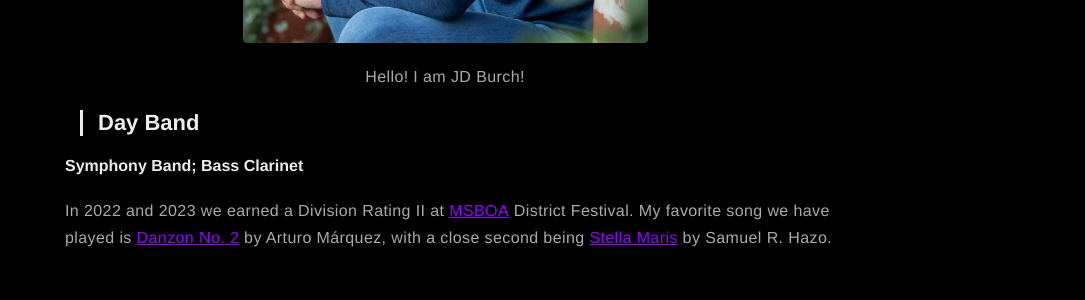
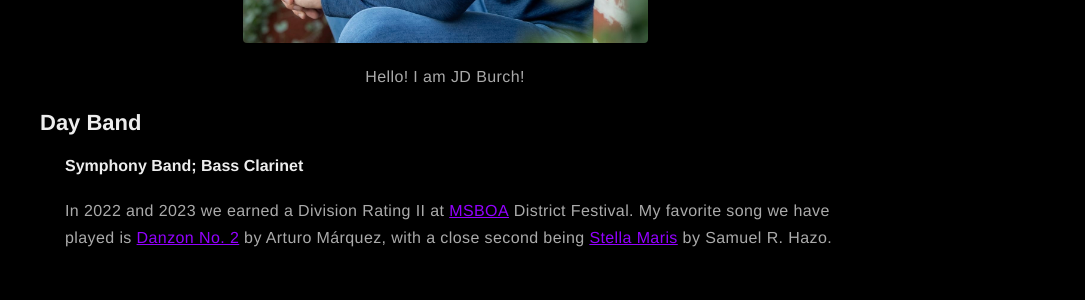
Before and after one commit to JDBurchHuzzah/jdburchhuzzah.github.io, a Jekyll site: the page built from about.md, in a window 1280 px wide. Shown: the part 487-787 px from the top of the page, without its empty margins (195-1280 px from the left). Built offline with Jekyll 4.4.1, drawn with Linux system fonts in a browser that asks for light colours; nearby versions of some CDN libraries.

Commit message:
Update about.md

```diff
--- a/about.md
+++ b/about.md
@@ -5,9 +5,9 @@
 
 <img src="/assets/images/profilepfp.jpg" alt="test">
 
-<center> <p>Hello! I am JD Burch!</p>
-</center>
-><h2>Day Band</h2>
+<center><p>Hello! I am JD Burch!</p></center>
+
+<h2>Day Band</h2>
 <div style="margin-left: 25px;">
   <h4>Symphony Band; Bass Clarinet</h4>
   <p>In 2022 and 2023 we earned a Division Rating II at <a href="https://www.youtube.com/watch?v=Zd1X7nPsM4Q">MSBOA</a> District Festival. My favorite song we have played is <a href="https://www.youtube.com/watch?v=FeFiOnbKYcc">Danzon No. 2</a> by Arturo Márquez, with a close second being <a href="https://www.youtube.com/watch?v=Zd1X7nPsM4Q">Stella Maris</a> by Samuel R. Hazo.</p><br>
```
